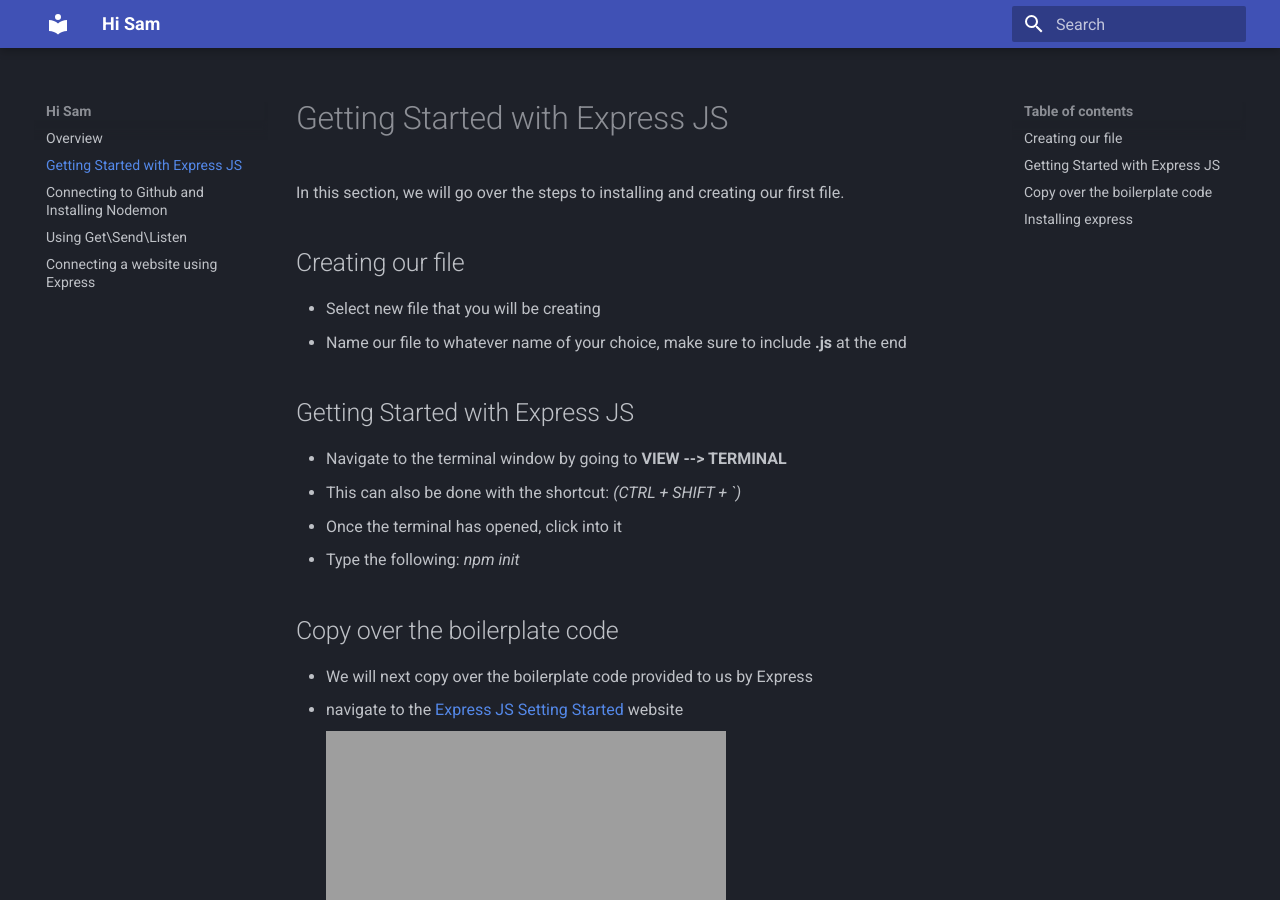
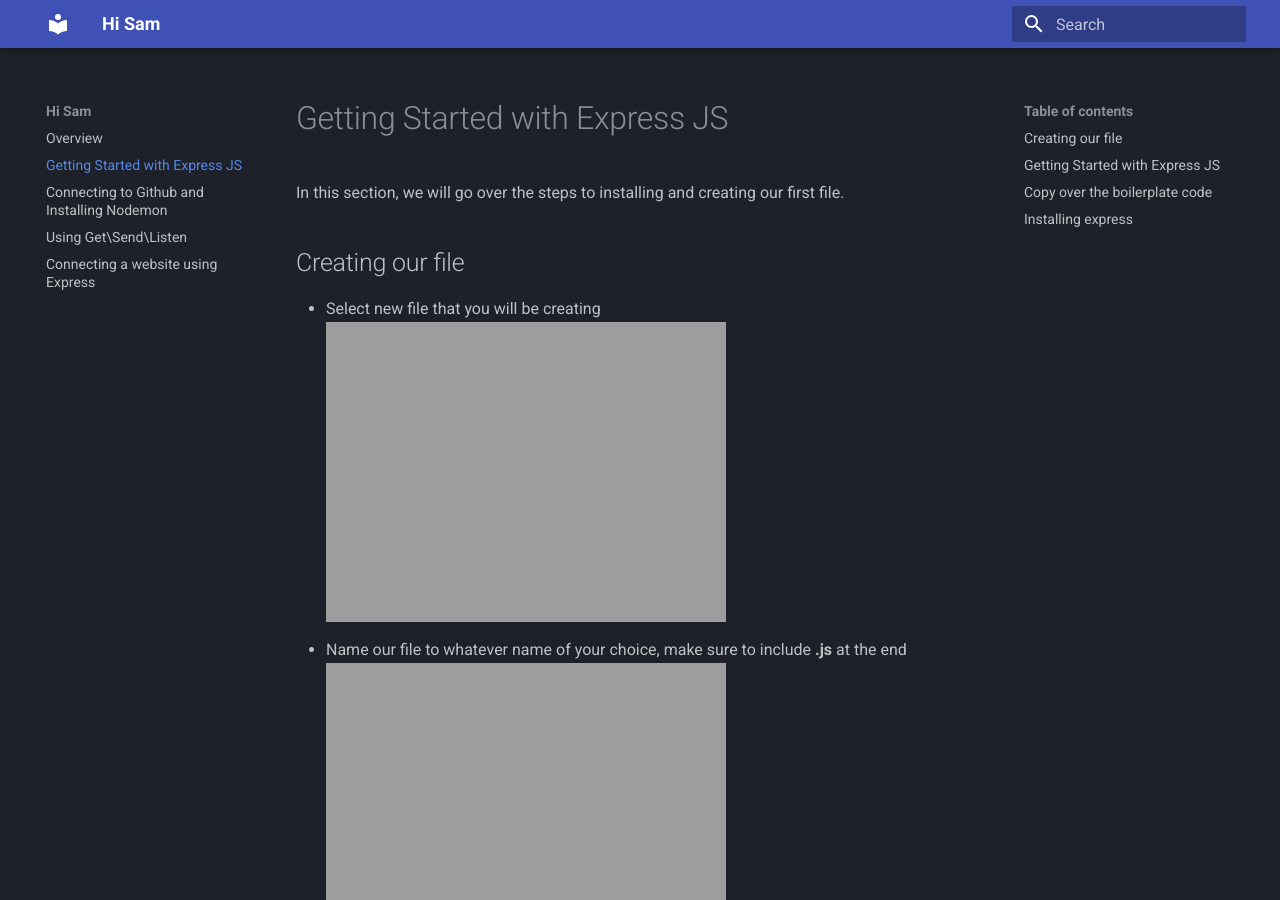
Before and after one commit to NBSutton98/COM-Documentation, an MkDocs documentation site: the page built from docs/task1.md, in a window 1280 px wide and 900 px high. Built offline with MkDocs 1.6.1 and Material for MkDocs 9.7.7, drawn with Linux system fonts in a browser that asks for light colours.

Commit message:
Update task1.md

```diff
--- a/docs/task1.md
+++ b/docs/task1.md
@@ -5,19 +5,21 @@
 
 ## Creating our file
 - Select new file that you will be creating
+![NewFile](/NewFile(1).png)
 - Name our file to whatever name of your choice, make sure to include **.js** at the end
+![NewFile](/NameFile(2).png)
 
 ## Getting Started with Express JS
 - Navigate to the terminal window by going to **VIEW --> TERMINAL**
   - This can also be done with the shortcut: *(CTRL + SHIFT + `)*
 - Once the terminal has opened, click into it
 - Type the following: *npm init*
-
+![Init](/npmINIT(4).png)
 
 ## Copy over the boilerplate code
 - We will next copy over the boilerplate code provided to us by Express
 - navigate to the [Express JS Setting Started](https://expressjs.com/en/starter/installing.html) website
-- ![BoilerPlate](/Task1/BoilerPlate(6).png)
+![BoilerPlate](/Task1/BoilerPlate(6).png)
 - Add req Object to test functionality (what does this do)
 
 
```
Also changed, not shown: other parts of docs/task1.md (+2 -0 lines).
